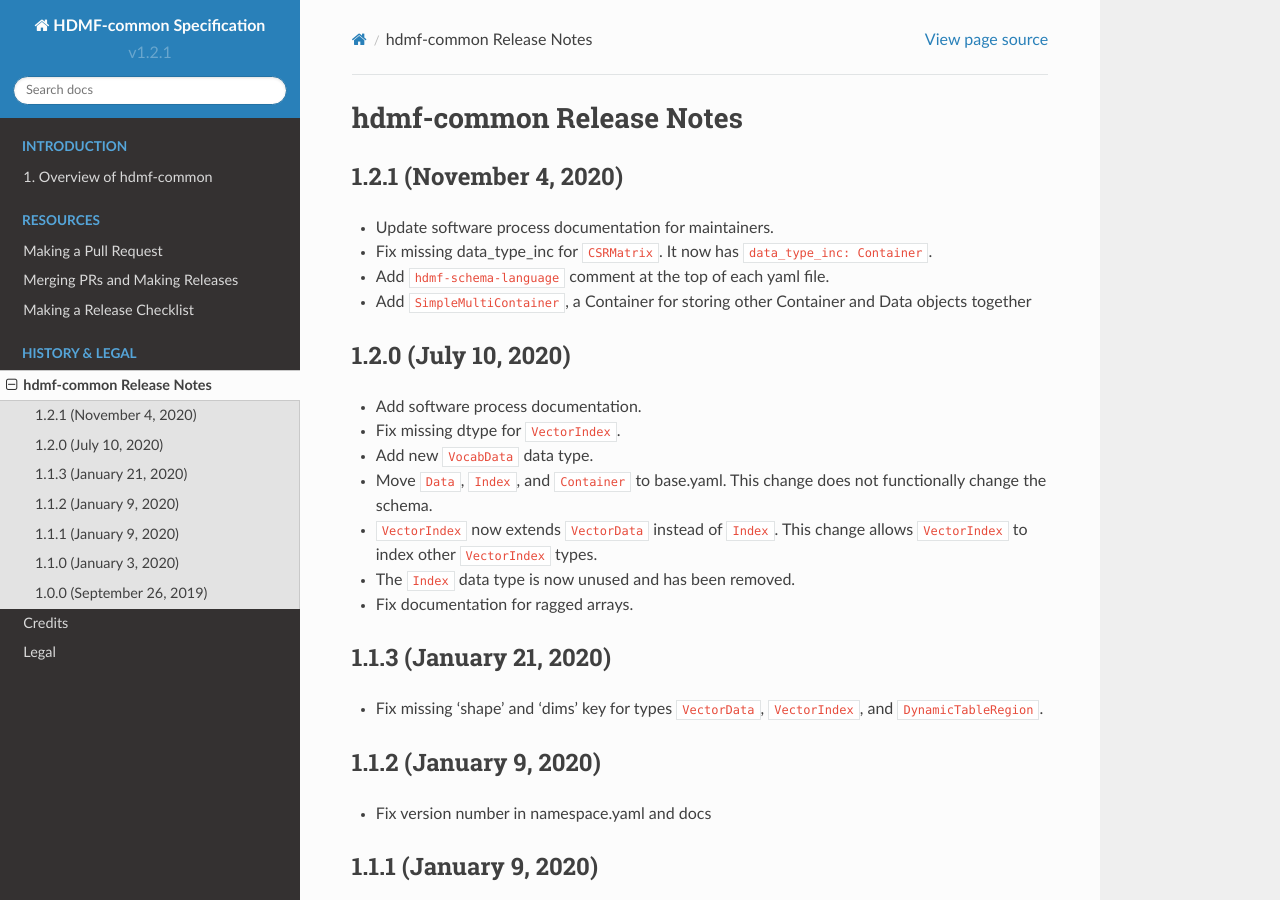
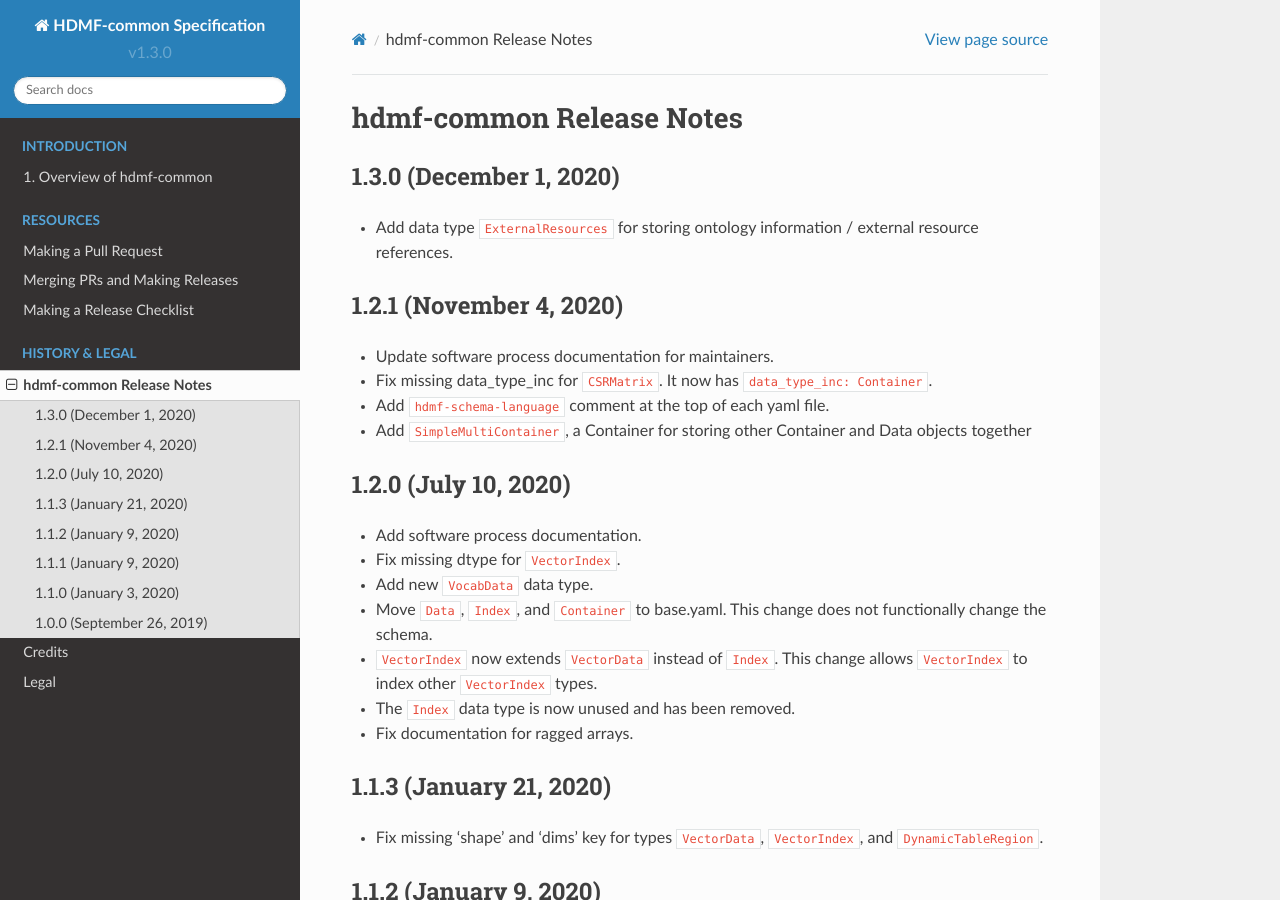
Before and after one commit to hdmf-dev/hdmf-common-schema, a Sphinx documentation site: the page built from docs/source/format_release_notes.rst, in a window 1280 px wide and 900 px high. Built offline with Sphinx 7.4.7 and the Read the Docs theme 2.0.0, drawn with Linux system fonts in a browser that asks for light colours.

Commit message:
Update version to 1.3.0, release notes, readme

```diff
--- a/docs/source/conf.py
+++ b/docs/source/conf.py
@@ -83,7 +83,7 @@
 # built documents.
 #
 # The short X.Y version.
-version = 'v1.2.1'
+version = 'v1.3.0'
 # The full version, including alpha/beta/rc tags.
 release = version
 
--- a/docs/source/format_release_notes.rst
+++ b/docs/source/format_release_notes.rst
@@ -1,5 +1,10 @@
 hdmf-common Release Notes
 =========================
+
+1.3.0 (December 1, 2020)
+-------------------------
+
+- Add data type ``ExternalResources`` for storing ontology information / external resource references.
 
 1.2.1 (November 4, 2020)
 ------------------------
```
Also changed, not shown: README.md (+2 -0 lines), 1 other file.
